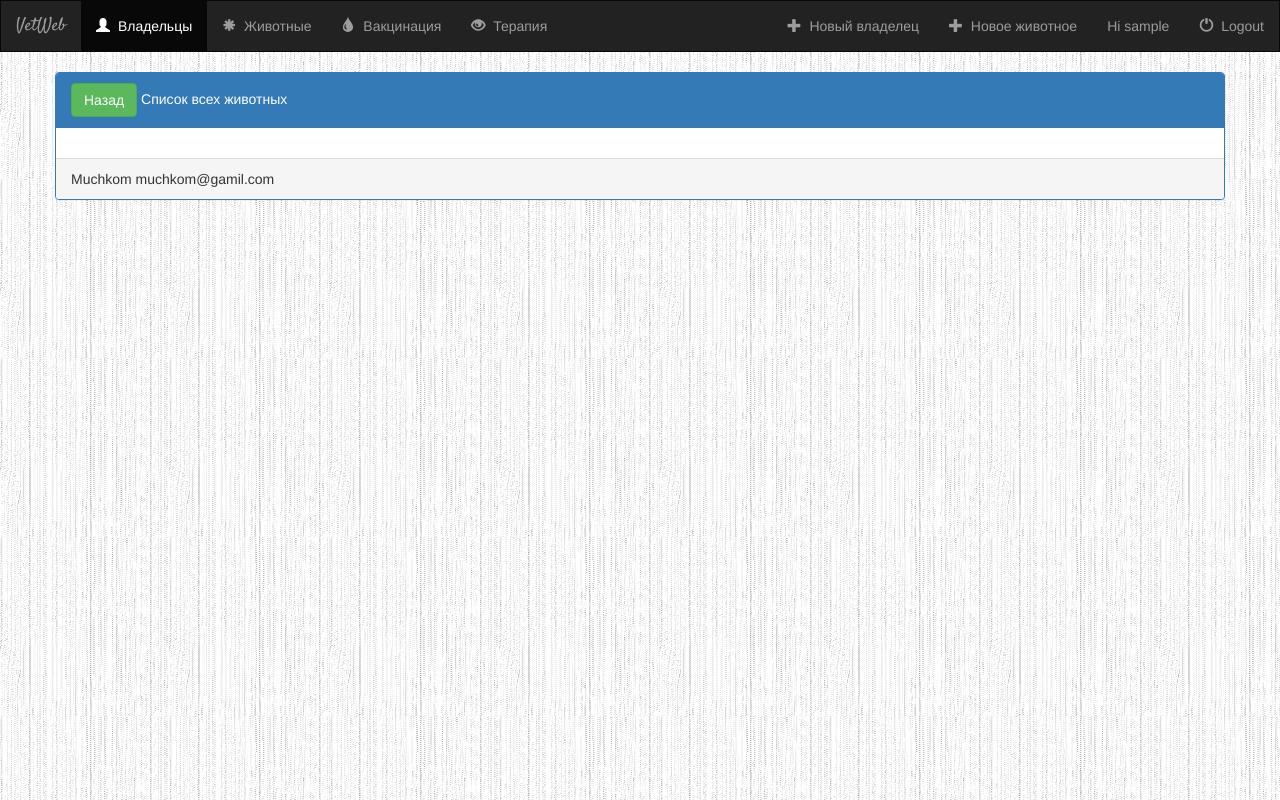
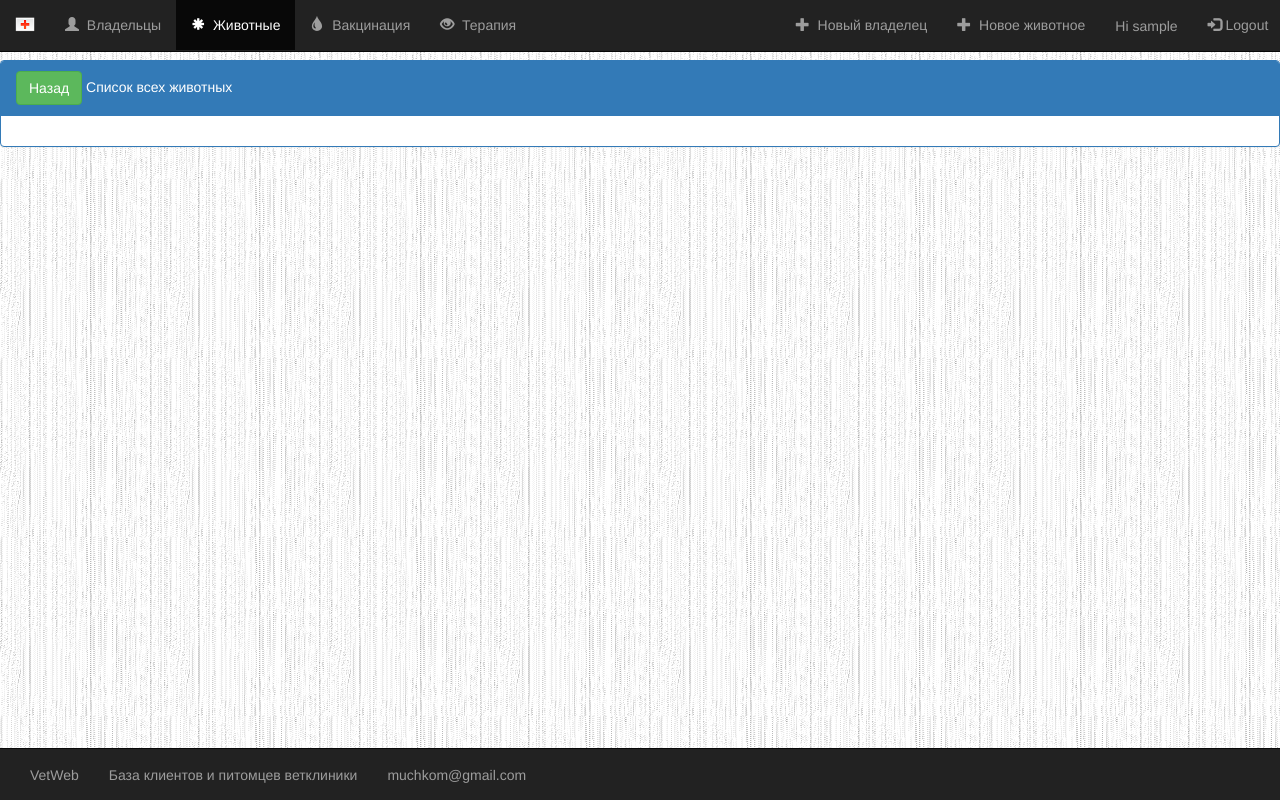
Before and after one commit to MuchkoM/vetweb, a Django app: page /vet/animal/ in a window 1280 px wide. Run offline with Django 3.2, Linux system fonts and the light colour scheme; the visitor is signed in with stand-in values (Sample User, id 1); data that the repository does not hold is empty; some libraries are stand-ins or nearby versions.

Commit message:
add active menu select fixed menu and footer

```diff
--- a/static/vet/main.js
+++ b/static/vet/main.js
@@ -70,4 +70,6 @@ $(function () {
         $(this).select();
         $(this).autocomplete("search", $(this).val());
     });
+	let pathname = window.location.pathname;
+	$('#topNavBar .nav-link[href="'+pathname+'"]').parent().addClass('active');
 });
--- a/static/vet/style.css
+++ b/static/vet/style.css
@@ -1,4 +1,11 @@
+html {
+    position: relative;
+    min-height: 100%;
+}
+
 body {
+    margin-top: 60px;
+    margin-bottom: 60px;
     background: white url("images/background.png");
 }
 
@@ -8,6 +15,10 @@ body {
 
 .navbar-brand {
     font-family: "Satisfy", cursive;
+}
+
+.navbar-text {
+    padding-top: 1px;
 }
 
 .ui-datepicker select {
@@ -28,5 +39,5 @@ select {
     padding: 2px 5px;
     text-overflow: ellipsis;
     white-space: nowrap;
-    width: 175px;
+    width: 182px;
 }
--- a/templates/base.html
+++ b/templates/base.html
@@ -27,7 +27,7 @@
     <title> {% block title %}WetVeb{% endblock %}</title>
 </head>
 <body>
-<nav class="navbar navbar-inverse">
+<nav class="navbar navbar-inverse navbar-fixed-top">
     <div class="countainer-fluid">
         <div class="navbar-header">
             <button type="button" class="navbar-toggle" data-toggle='collapse' data-target="#topNavBar">
@@ -35,69 +35,64 @@
                 <span class="icon-bar"></span>
                 <span class="icon-bar"></span>
             </button>
-            <a class="navbar-brand" href="{% url 'vet:owner-list' %}">VetWeb</a>
+            <a class="navbar-brand" href="/">
+                <img src="{% static 'favicon.ico' %}" height="100%" alt="brand">
+            </a>
         </div>
         <div class="collapse navbar-collapse" id="topNavBar">
             <ul class="nav navbar-nav">
-                <li class="active">
-                    <a href="{% url 'vet:owner-list' %}">
+                <li class="nav-item">
+                    <a class="nav-link" href="{% url 'vet:owner-list' %}">
                         <span class="glyphicon glyphicon-user" aria-hidden="true"></span>&nbsp;
                         Владельцы
                     </a>
                 </li>
-                <li class="">
-                    <a href="{% url 'vet:animal-list' %}">
+                <li class="nav-item">
+                    <a class="nav-link" href="{% url 'vet:animal-list' %}">
                         <span class="glyphicon glyphicon-asterisk" aria-hidden="true"></span>&nbsp;
                         Животные
                     </a>
                 </li>
-                <li class="">
-                    <a href="{% url 'vet:prevention-list' %}">
+                <li class="nav-item">
+                    <a class="nav-link" href="{% url 'vet:prevention-list' %}">
                         <span class="glyphicon glyphicon-tint" aria-hidden="true"></span>&nbsp;
                         Вакцинация
                     </a>
                 </li>
-                <li class="">
-                    <a href="{% url 'vet:therapy-list' %}">
+                <li class="nav-item">
+                    <a class="nav-link" href="{% url 'vet:therapy-list' %}">
                         <span class="glyphicon glyphicon-eye-open" aria-hidden="true"></span>&nbsp;
                         Терапия
                     </a>
                 </li>
             </ul>
-            {#            <form class="navbar-form navbar-left" role="search" method="get" action="#">#}
-            {#                      <div class="form-group">#}
-            {#                          <input type="text" class="form-control" name="q" value="">#}
-            {#                      </div>#}
-            {#                      <button type="submit" class="btn btn-default">Search</button>#}
-            {#                  </form>#}
             <ul class="nav navbar-nav navbar-right">
-                <li class="">
-                    <a href="{% url 'vet:owner-create' %}">
-                        <span class="glyphicon glyphicon-plus" aria-hidden="true"></span>&nbsp;
-                        Новый владелец
-                    </a>
-                </li>
-                <li class="">
-                    <a href="{% url 'vet:animal-create' %}">
-                        <span class="glyphicon glyphicon-plus" aria-hidden="true"></span>&nbsp;
-                        Новое животное
-                    </a>
-                </li>
+                <li class="nav-item"><a class="nav-link" href="{% url 'vet:owner-create' %}">
+                    <span class="glyphicon glyphicon-plus" aria-hidden="true"></span>&nbsp;
+                    Новый владелец
+                </a></li>
+                <li class="nav-item"><a class="nav-link" href="{% url 'vet:animal-create' %}">
+                    <span class="glyphicon glyphicon-plus" aria-hidden="true"></span>&nbsp;
+                    Новое животное
+                </a></li>
                 {% if user.is_authenticated %}
-                    <li class="">
-                        <p class="navbar-text">Hi {{ user.username }}</p>
+                    <li class="nav-item">
+                        <p class="navbar-text">
+                            Hi {{ user.username }}
+                        </p>
                     </li>
-                    <li class="">
-                        <a href="{% url 'logout' %}">
-                            <span class="glyphicon glyphicon-off" aria-hidden="true"></span>&nbsp;
-                            Logout
+                    <li class="nav-item">
+                        <a class="nav-link" href="{% url 'logout' %}">
+                            <span class="glyphicon glyphicon-log-in"></span>
+                            Logout&nbsp;&nbsp;&nbsp;
                         </a>
                     </li>
+
                 {% else %}
-                    <li class="">
-                        <a href="{% url 'login' %}">
+                    <li class="nav-item">
+                        <a class="nav-link" href="{% url 'login' %}">
                             <span class="glyphicon glyphicon-play-circle" aria-hidden="true"></span>&nbsp;
-                            Login
+                            Login&nbsp;&nbsp;&nbsp;
                         </a>
                     </li>
                 {% endif %}
@@ -105,7 +100,7 @@
         </div>
     </div>
 </nav>
-<div class="container">
+<main class="container-fluid">
     <div class="row">
         <div class="panel panel-primary">
             <div class="panel-heading panel-warning">
@@ -118,9 +113,23 @@
                 {% endblock %}
                 {% block panel_title %}WetVeb{% endblock %}</div>
             <div class="panel-body">{% block body %}{% endblock %}</div>
-            <div class="panel-footer">Muchkom muchkom@gamil.com</div>
         </div>
     </div>
-</div>
+</main>
+<footer class="navbar navbar-inverse navbar-fixed-bottom">
+    <div class="container-fluid">
+        <ul class="nav navbar-nav">
+            <li class="nav-item">
+                <p class="navbar-text">VetWeb</p>
+            </li>
+            <li class="nav-item">
+                <p class="navbar-text">База клиентов и питомцев ветклиники</p>
+            </li>
+            <li class="nav-item">
+                <p class="navbar-text">muchkom@gmail.com</p>
+            </li>
+        </ul>
+    </div>
+</footer>
 </body>
 </html>
```
